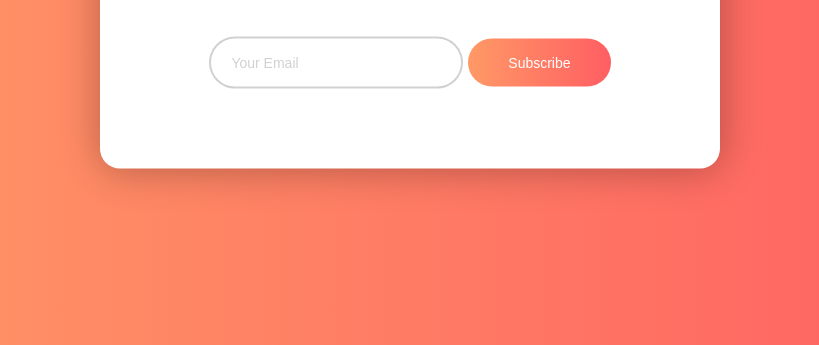
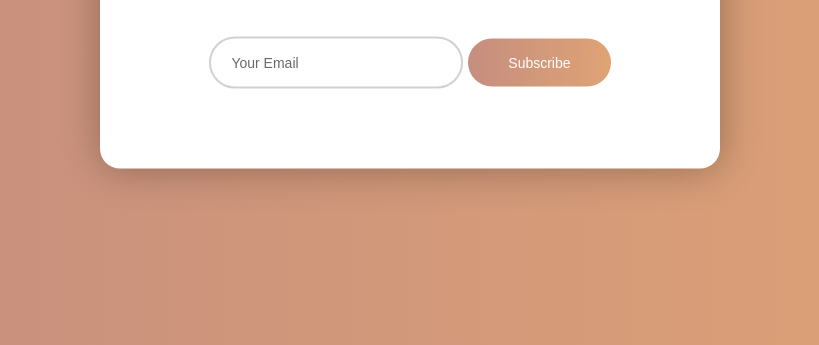
Before and after one commit to dikshaa15/newsletter-css, a plain HTML site: page newsletter/index.html in a window 1280 px wide. Shown: the part 455-800 px from the top of the page, without its empty margins (230-1049 px from the left). Drawn offline with Linux system fonts and the light colour scheme.

Commit message:
Update style.css

```diff
--- a/newsletter/css/style.css
+++ b/newsletter/css/style.css
@@ -11,12 +11,12 @@ html {
 }
 
 body {
-  background: linear-gradient(90deg, #ff9966, #ff5e62);
+  background: linear-gradient(90deg, #c58e7f, #dfa375);
 }
 
 .wrapper {
   height: 100vh;
-  position: realtive;
+  position: relative;
 }
 
 .fas.fa-envelope {
@@ -61,13 +61,13 @@ input {
 }
 
 ::placeholder {
-  color: #d1d1d1;
+  color: #696969;
 }
 
 .subscribe-btn {
   padding: .8rem 2rem;
   border-radius: 5rem;
-  background: linear-gradient(90deg, #ff9966, #ff5e62);
+  background: linear-gradient(90deg, #c58e7f, #dfa375);
   color: #fff;
   font-size: .7rem;
   border: none;
```
